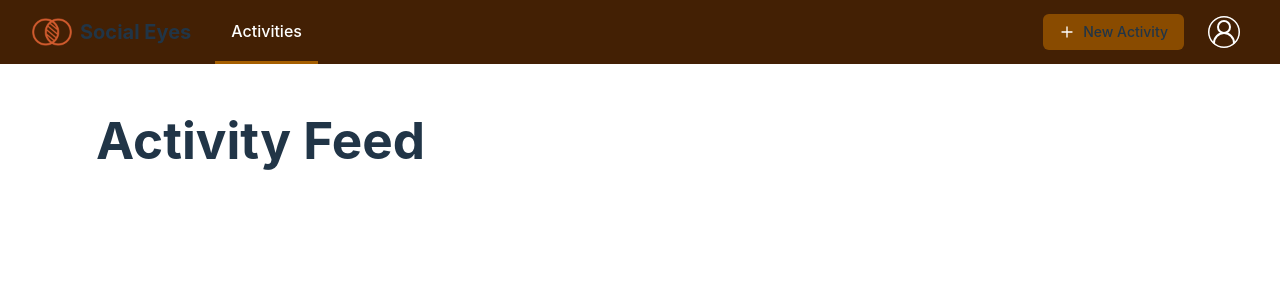
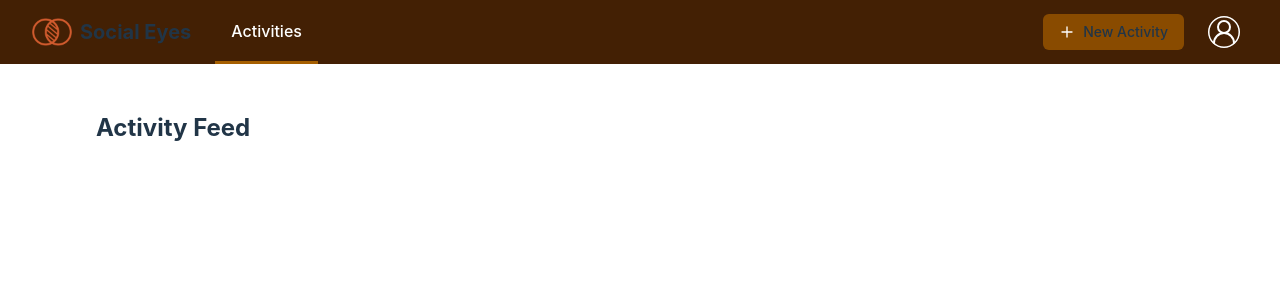
Before and after one commit to tadasmak/socialize_project_frontend, a React (Vite) app: page / in a window 1280 px wide. Shown: the top 300 px of the page. Built offline with nearby package versions, Linux system fonts and the light colour scheme.

Commit message:
Remove general h1 styling

```diff
--- a/src/index.css
+++ b/src/index.css
@@ -22,11 +22,6 @@ body {
   min-height: 100vh;
 }
 
-h1 {
-  font-size: 3.2em;
-  line-height: 1.1;
-}
-
 @media (prefers-color-scheme: light) {
   :root {
     color: #213547;
```
